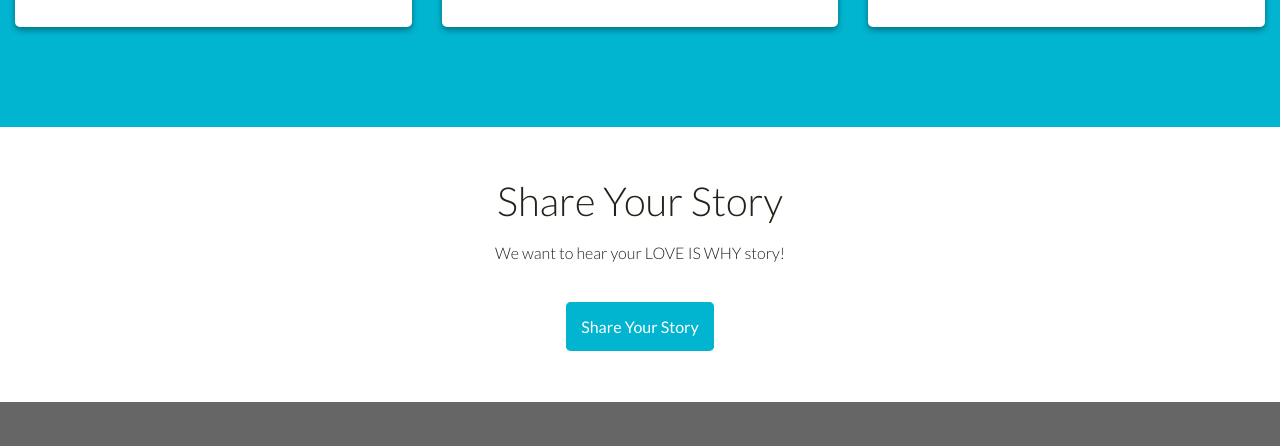
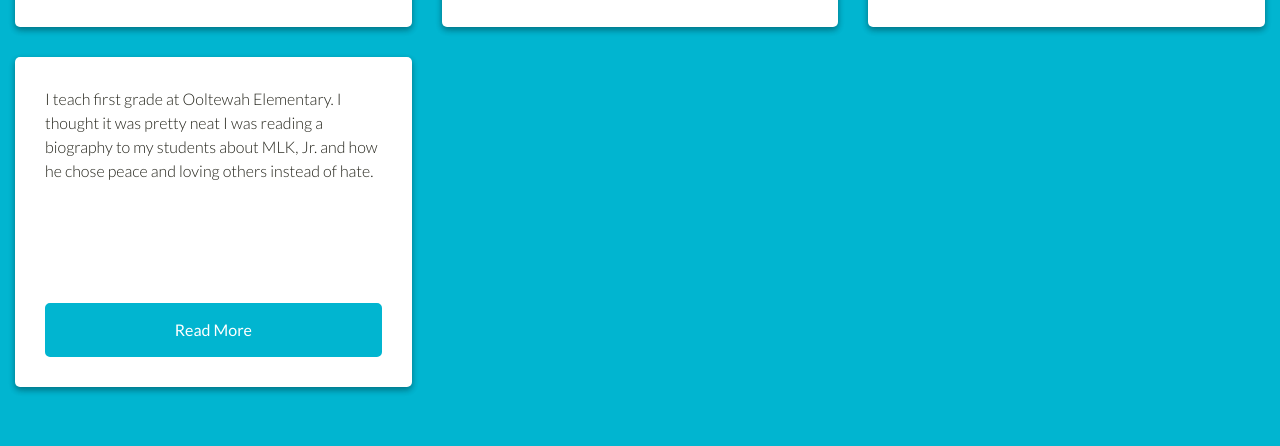
Before and after one commit to christway/Love-Is-Why-Static, a plain HTML site: page index.html in a window 1280 px wide. Shown: the part 1925-2371 px from the top of the page. Drawn offline with nearby package versions, Linux system fonts and the light colour scheme.

Commit message:
Adding new Love is Why story

```diff
--- a/index.html
+++ b/index.html
@@ -99,6 +99,17 @@
             </div>
           </div>
         </div>
+        <div class="row">
+          <div class="col col-xs-12 col-sm-12 col-md-4 col-lg-4 ">
+            <div class="card">
+              <p>I teach first  grade at Ooltewah Elementary. I thought it was pretty neat I was reading a biography to my students about MLK, Jr.  and how he chose peace and loving others instead of hate.</p>
+              <a class="button story-read-more">Read More</a>
+              <article>
+                <p>I teach first  grade at Ooltewah Elementary. I thought it was pretty neat I was reading a biography to my students about MLK, Jr.  and how he chose peace and loving others instead of hate. A student immediately said “Love is why.” Then my students had an awesome conversation about all the signs around town and how we should love everyone. They’re 6-7 years old. I just wanted to say thanks for your love of Christ and how you are showing God’s love to the community!</p>
+              </article>
+            </div>
+          </div>
+        </div>
       </div>
     </section>
 
```
